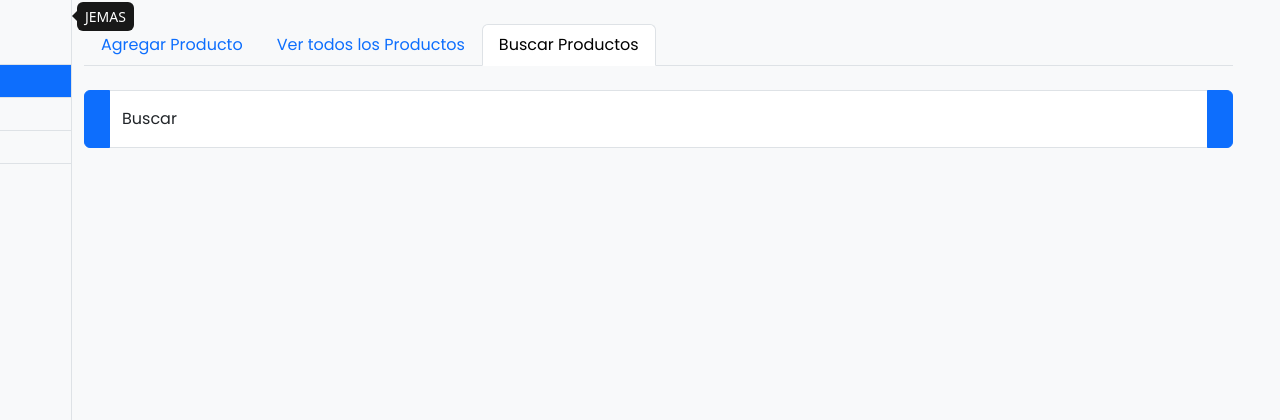
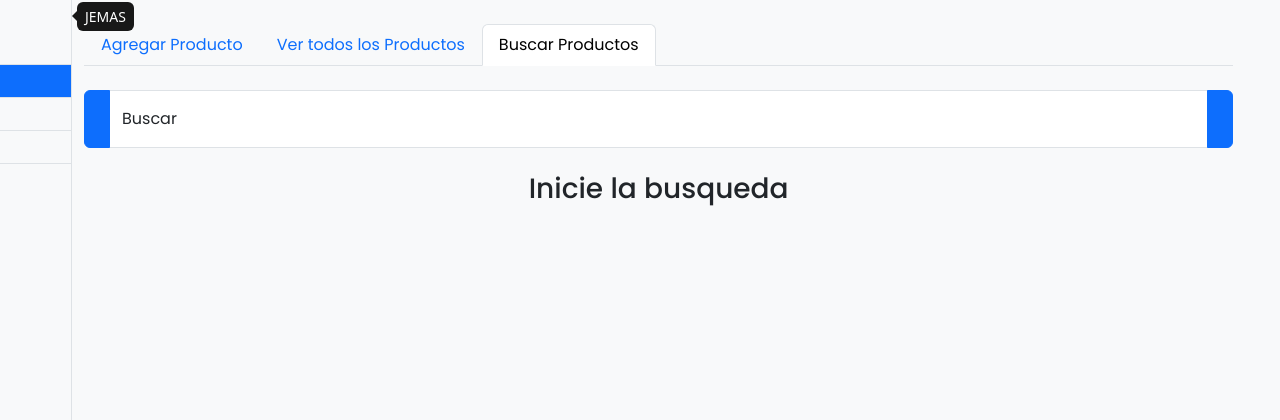
Before and after one commit to AlejandroJer/3-Parcial, a PHP site: page /inventario/search.php in a window 1280 px wide. Shown: the top 420 px of the page. Run offline with PHP 8.4, Linux system fonts and the light colour scheme; data comes from the database, SQL or seed files in the repository; tables that the repository leaves empty or names only in its code hold one stand-in row (values such as "Sample post"); some libraries are stand-ins or nearby versions.

Commit message:
Se agrego frase si no hay resultados para la busqueda

```diff
--- a/inventario/search.php
+++ b/inventario/search.php
@@ -423,6 +423,18 @@ namespace controladores;
                             </div>
                         </div>
                     <?php } ?>
+                <?php } elseif(!empty($_SESSION['keyword']) || !empty($_SESSION['filters'])){ ?>
+                    <div class="row mx-1 my-3">
+                        <div class="d-flex justify-content-center">
+                            <h3>No se encontraron resultados</h3>
+                        </div>
+                    </div>
+                <?php } else {?>
+                    <div class="row mx-1 my-3">
+                        <div class="d-flex justify-content-center">
+                            <h3>Inicie la busqueda</h3>
+                        </div>
+                    </div>
                 <?php } ?>
             </main>
             <!-- PAGINATION -->
```
